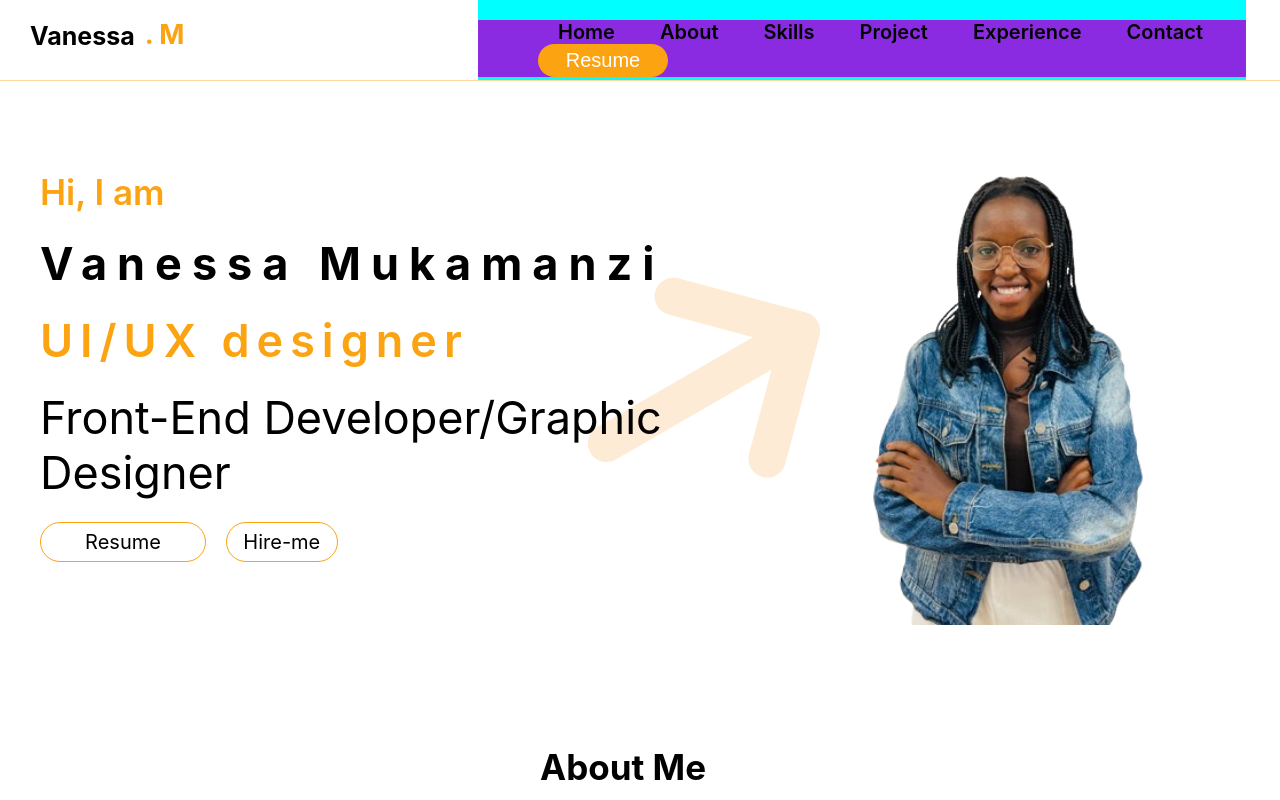
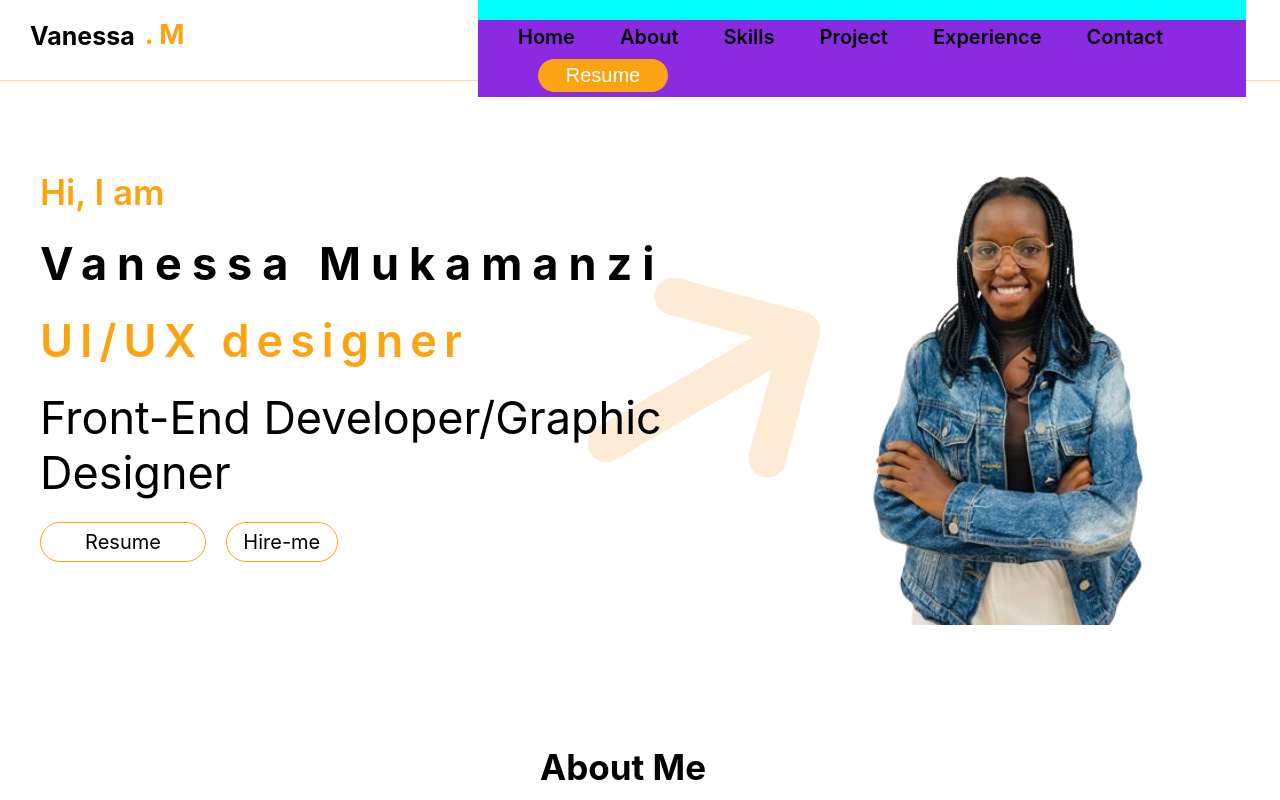
Before and after one commit to m-vanessa12/My-Portfolio, a React (Create React App) app: page / in a window 1280 px wide. Shown: the top 800 px of the page. Built offline with nearby package versions, Linux system fonts and the light colour scheme.

Commit message:
working on menu resume button

```diff
--- a/src/menu-bar/menu.css
+++ b/src/menu-bar/menu.css
@@ -38,12 +38,14 @@
     margin-top: 20px;
     /* margin-left: 20px; */
     background-color: blueviolet;
+    padding: 0;
     width: calc(100%-60px);
+    list-style-type: none;
 
 }
 
 .menu li{
-    display: inline;
+    display: inline-block;
     margin-left: 35px;
     padding: 5px;
 }
--- a/src/menu-bar/menuBar.js
+++ b/src/menu-bar/menuBar.js
@@ -16,10 +16,9 @@ const MenuBar = () => {
                     <li><a href="#Project">Project</a></li>
                     <li><a href="#Experience">Experience</a></li>
                     <li><a href="#Contact">Contact</a></li>
-
-                    <a href="https://drive.google.com/file/d/1qM8Q4Zpn01gljaRhVR27ogXbmk-UBZ6L/view?usp=sharing/view?usp=sharing" target="_blank">
+                    <li> <a href="https://drive.google.com/file/d/1qM8Q4Zpn01gljaRhVR27ogXbmk-UBZ6L/view?usp=sharing/view?usp=sharing" target="_blank">
                         <button className='resume'>Resume</button>
-                    </a>
+                    </a> </li>
 
                 </ul>
             </div>
```
